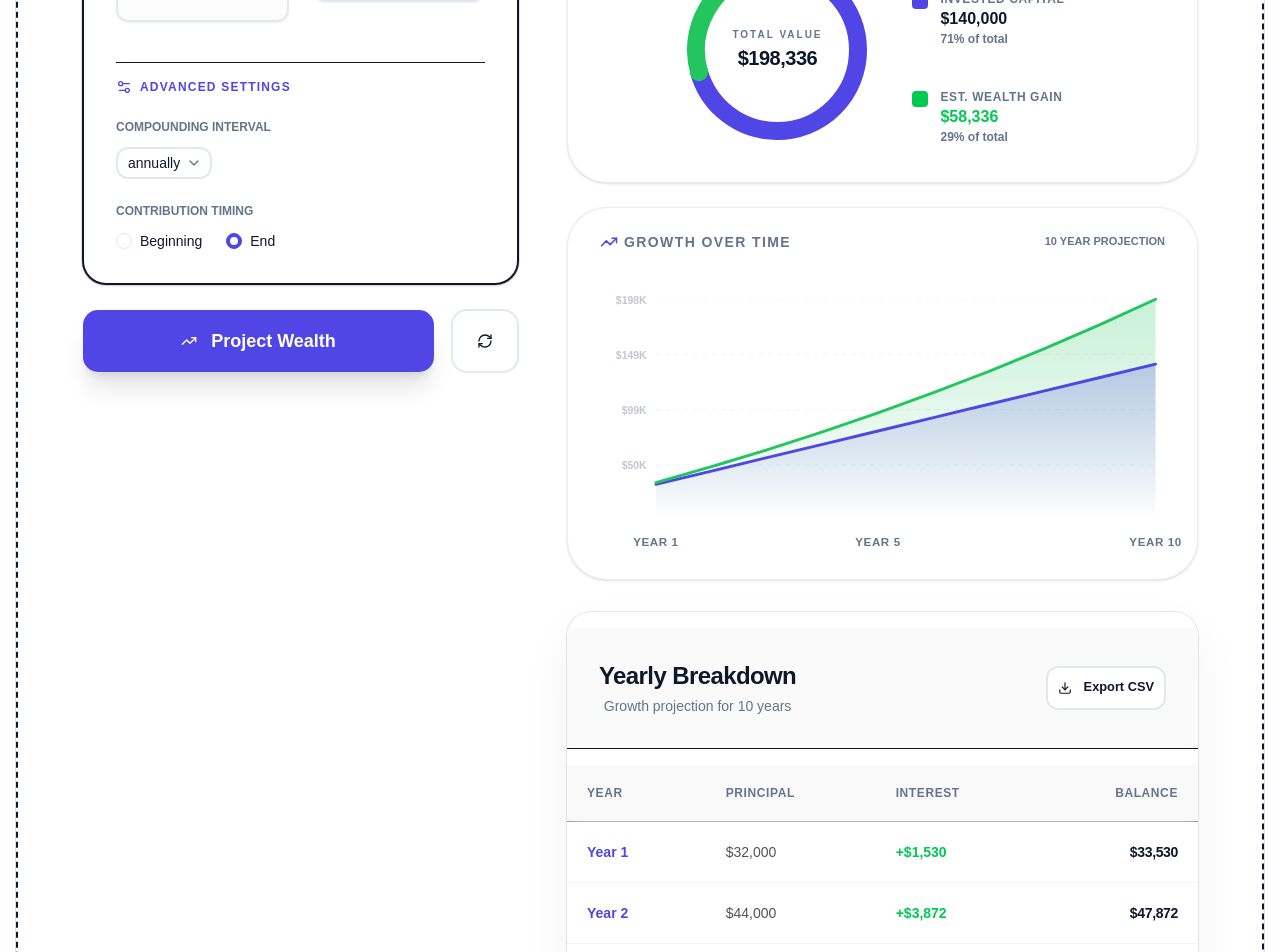
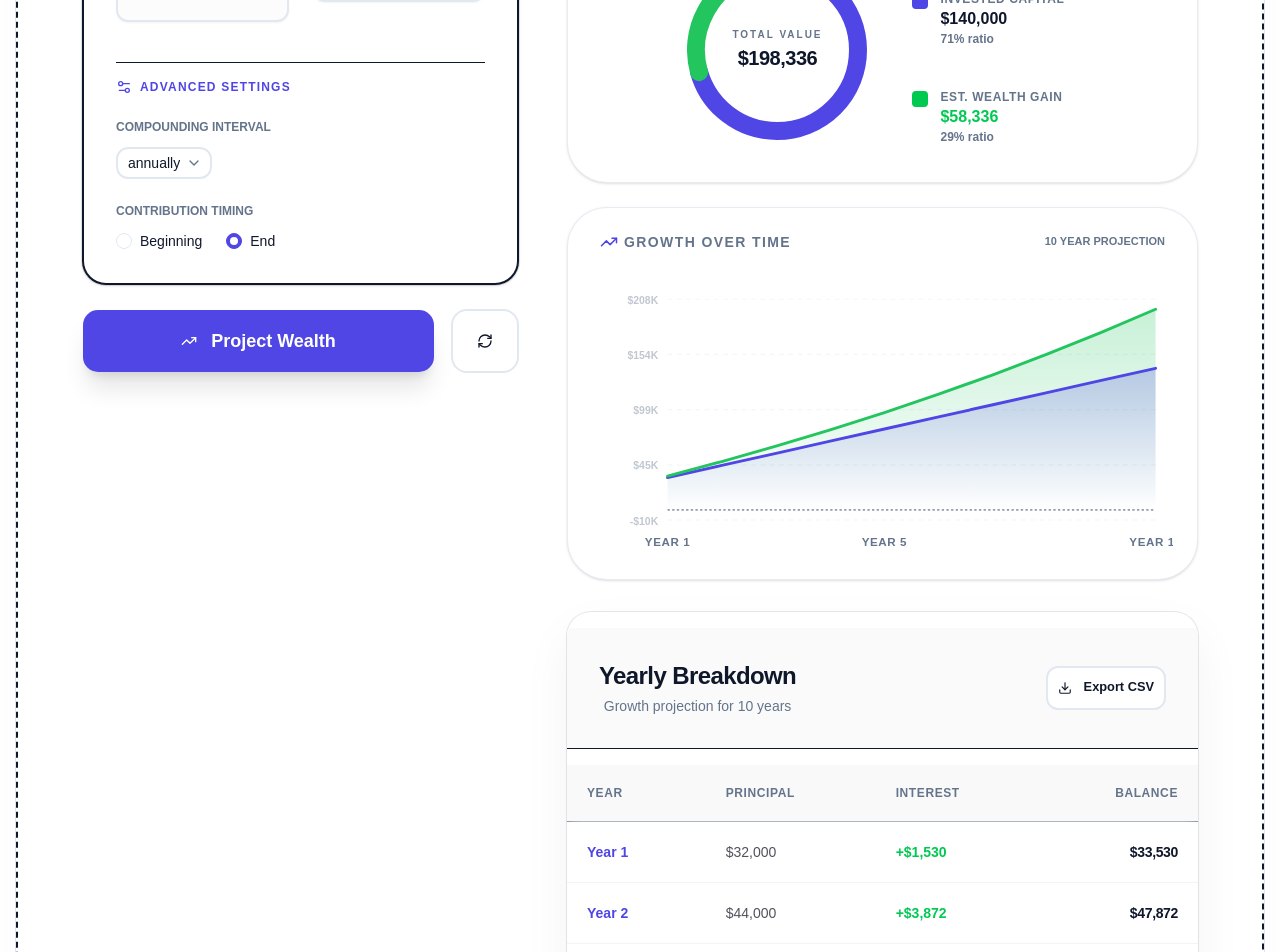
Before and after one commit to vaibhavdeshmukhdeveloper/the-utilify, a Next.js app: page /investment-calculator in a window 1280 px wide. Shown: the part 820-1772 px from the top of the page. Built offline with nearby package versions, Linux system fonts and the light colour scheme.

Commit message:
fix: handle negative values in calculator charts and currency formatting

```diff
--- a/src/app/investment-calculator/InvestmentCalculatorClient.tsx
+++ b/src/app/investment-calculator/InvestmentCalculatorClient.tsx
@@ -326,16 +326,24 @@
                 </div>
                 <div className="relative z-10">
                   <div className="text-xs font-black uppercase tracking-[0.4em] text-zinc-500 mb-4">Total Future Wealth</div>
-                  <div className="text-6xl md:text-7xl font-black tracking-tighter text-white mb-8">${result.total}</div>
+                  <div className="text-6xl md:text-7xl font-black tracking-tighter text-white mb-8">
+                    {result.total.startsWith("-") ? `-$${result.total.slice(1)}` : `$${result.total}`}
+                  </div>
 
                   <div className="grid grid-cols-2 gap-12 pt-8 border-t border-zinc-800">
                     <div>
                       <div className="text-[11px] font-black uppercase tracking-widest text-zinc-500 mb-2">Total Principal</div>
-                      <div className="text-2xl font-bold">${result.invested}</div>
+                      <div className="text-2xl font-bold">
+                        {result.invested.startsWith("-") ? `-$${result.invested.slice(1)}` : `$${result.invested}`}
+                      </div>
                     </div>
                     <div>
-                      <div className="text-[11px] font-black uppercase tracking-widest text-zinc-500 mb-2">Total Interest</div>
-                      <div className="text-2xl font-bold text-green-500">${result.returns}</div>
+                      <div className="text-[11px] font-black uppercase tracking-widest text-zinc-500 mb-2">
+                        {result.returns.startsWith("-") ? "Total Loss" : "Total Interest"}
+                      </div>
+                      <div className={`text-2xl font-bold ${result.returns.startsWith("-") ? "text-red-500" : "text-green-500"}`}>
+                        {result.returns.startsWith("-") ? `-$${result.returns.slice(1)}` : `$${result.returns}`}
+                      </div>
                     </div>
                   </div>
                 </div>
@@ -377,14 +385,22 @@
                       </tr>
                     </thead>
                     <tbody className="divide-y divide-zinc-100 dark:divide-zinc-800">
-                      {result.breakdown.map((row) => (
-                        <tr key={row.year} className="group hover:bg-zinc-50/50 dark:hover:bg-zinc-900/50 transition-colors">
-                          <td className="p-5 font-black text-primary">Year {row.year}</td>
-                          <td className="p-5 text-sm font-medium text-zinc-600 dark:text-zinc-400">${row.principal.toLocaleString('en-US', { maximumFractionDigits: 0 })}</td>
-                          <td className="p-5 text-sm font-bold text-green-500">+${row.interest.toLocaleString('en-US', { maximumFractionDigits: 0 })}</td>
-                          <td className="p-5 text-right font-black tracking-tight">${row.balance.toLocaleString('en-US', { maximumFractionDigits: 0 })}</td>
-                        </tr>
-                      ))}
+                      {result.breakdown.map((row) => {
+                        const isPrinNeg = row.principal < 0;
+                        const isIntNeg = row.interest < 0;
+                        const isBalNeg = row.balance < 0;
+                        const prinStr = (isPrinNeg ? "-$" : "$") + Math.abs(Math.round(row.principal)).toLocaleString('en-US');
+                        const intStr = (isIntNeg ? "-$" : "+$") + Math.abs(Math.round(row.interest)).toLocaleString('en-US');
+                        const balStr = (isBalNeg ? "-$" : "$") + Math.abs(Math.round(row.balance)).toLocaleString('en-US');
+                        return (
+                          <tr key={row.year} className="group hover:bg-zinc-50/50 dark:hover:bg-zinc-900/50 transition-colors">
+                            <td className="p-5 font-black text-primary">Year {row.year}</td>
+                            <td className="p-5 text-sm font-medium text-zinc-600 dark:text-zinc-400">{prinStr}</td>
+                            <td className={`p-5 text-sm font-bold ${isIntNeg ? "text-red-500" : "text-green-500"}`}>{intStr}</td>
+                            <td className="p-5 text-right font-black tracking-tight">{balStr}</td>
+                          </tr>
+                        );
+                      })}
                     </tbody>
                   </table>
                 </div>
--- a/src/app/sip-calculator/SipCalculatorClient.tsx
+++ b/src/app/sip-calculator/SipCalculatorClient.tsx
@@ -340,16 +340,24 @@
                 </div>
                 <div className="relative z-10">
                   <div className="text-xs font-black uppercase tracking-[0.5em] text-zinc-500 mb-6">Total Estimated Value</div>
-                  <div className="text-6xl md:text-8xl font-black tracking-tighter text-white mb-12">${result.total}</div>
+                  <div className="text-6xl md:text-8xl font-black tracking-tighter text-white mb-12">
+                    {result.total.startsWith("-") ? `-$${result.total.slice(1)}` : `$${result.total}`}
+                  </div>
 
                   <div className="grid grid-cols-2 gap-16 pt-10 border-t border-zinc-800">
                     <div>
                       <div className="text-[12px] font-black uppercase tracking-[0.2em] text-zinc-500 mb-3">Total Invested</div>
-                      <div className="text-3xl font-bold">${result.invested}</div>
+                      <div className="text-3xl font-bold">
+                        {result.invested.startsWith("-") ? `-$${result.invested.slice(1)}` : `$${result.invested}`}
+                      </div>
                     </div>
                     <div>
-                      <div className="text-[12px] font-black uppercase tracking-[0.2em] text-zinc-500 mb-3">Wealth Gain</div>
-                      <div className="text-3xl font-bold text-green-500">${result.returns}</div>
+                      <div className="text-[12px] font-black uppercase tracking-[0.2em] text-zinc-500 mb-3">
+                        {result.returns.startsWith("-") ? "Total Loss" : "Wealth Gain"}
+                      </div>
+                      <div className={`text-3xl font-bold ${result.returns.startsWith("-") ? "text-red-500" : "text-green-500"}`}>
+                        {result.returns.startsWith("-") ? `-$${result.returns.slice(1)}` : `$${result.returns}`}
+                      </div>
                     </div>
                   </div>
                 </div>
@@ -391,14 +399,22 @@
                       </tr>
                     </thead>
                     <tbody className="divide-y divide-zinc-100 dark:divide-zinc-800">
-                      {result.breakdown.map((row) => (
-                        <tr key={row.year} className="group hover:bg-zinc-50/50 dark:hover:bg-zinc-900/50 transition-colors">
-                          <td className="p-6 font-black text-primary text-lg">Year {row.year}</td>
-                          <td className="p-6 text-base font-medium text-zinc-600 dark:text-zinc-400">${row.principal.toLocaleString('en-US', { maximumFractionDigits: 0 })}</td>
-                          <td className="p-6 text-base font-bold text-green-500">+${row.interest.toLocaleString('en-US', { maximumFractionDigits: 0 })}</td>
-                          <td className="p-6 text-right font-black tracking-tight text-xl">${row.balance.toLocaleString('en-US', { maximumFractionDigits: 0 })}</td>
-                        </tr>
-                      ))}
+                      {result.breakdown.map((row) => {
+                        const isPrinNeg = row.principal < 0;
+                        const isIntNeg = row.interest < 0;
+                        const isBalNeg = row.balance < 0;
+                        const prinStr = (isPrinNeg ? "-$" : "$") + Math.abs(Math.round(row.principal)).toLocaleString('en-US');
+                        const intStr = (isIntNeg ? "-$" : "+$") + Math.abs(Math.round(row.interest)).toLocaleString('en-US');
+                        const balStr = (isBalNeg ? "-$" : "$") + Math.abs(Math.round(row.balance)).toLocaleString('en-US');
+                        return (
+                          <tr key={row.year} className="group hover:bg-zinc-50/50 dark:hover:bg-zinc-900/50 transition-colors">
+                            <td className="p-6 font-black text-primary text-lg">Year {row.year}</td>
+                            <td className="p-6 text-base font-medium text-zinc-600 dark:text-zinc-400">{prinStr}</td>
+                            <td className={`p-6 text-base font-bold ${isIntNeg ? "text-red-500" : "text-green-500"}`}>{intStr}</td>
+                            <td className="p-6 text-right font-black tracking-tight text-xl">{balStr}</td>
+                          </tr>
+                        );
+                      })}
                     </tbody>
                   </table>
                 </div>
--- a/src/components/CalculatorCharts.tsx
+++ b/src/components/CalculatorCharts.tsx
@@ -1,13 +1,21 @@
 "use client";
 
-import React, { useState, useRef, useEffect } from "react";
-import { TrendingUp, DollarSign } from "lucide-react";
+import React, { useState, useRef } from "react";
+import { TrendingUp } from "lucide-react";
 
 interface YearlyBreakdown {
   year: number;
   principal: number;
   interest: number;
   balance: number;
+}
+
+// Helper to format currency values cleanly for positive and negative numbers
+function formatCurrency(val: number): string {
+  const isNeg = val < 0;
+  const abs = Math.abs(val);
+  const formatted = "$" + Math.round(abs).toLocaleString("en-US");
+  return isNeg ? `-${formatted}` : formatted;
 }
 
 // ----------------------------------------------------
@@ -20,9 +28,16 @@
   invested: number;
   returns: number;
 }) {
-  const total = invested + returns;
-  const investedPct = total > 0 ? (invested / total) * 100 : 50;
-  const returnsPct = total > 0 ? (returns / total) * 100 : 50;
+  const absInvested = Math.abs(invested);
+  const absReturns = Math.abs(returns);
+  const totalMagnitude = absInvested + absReturns;
+
+  const investedPct = totalMagnitude > 0 ? (absInvested / totalMagnitude) * 100 : 50;
+  const returnsPct = totalMagnitude > 0 ? (absReturns / totalMagnitude) * 100 : 50;
+
+  const netTotal = invested + returns;
+  const isReturnsNegative = returns < 0;
+  const returnsColor = isReturnsNegative ? "#ef4444" : "#22c55e"; // Red if loss, Green if gain
 
   const [hovered, setHovered] = useState<"none" | "invested" | "returns">("none");
 
@@ -33,17 +48,13 @@
   const radius = (size - strokeWidth) / 2;
   const circ = 2 * Math.PI * radius; // ~446
 
-  // Stroke offsets
-  const investedOffset = circ - (circ * investedPct) / 100;
-  const returnsOffset = circ - (circ * returnsPct) / 100;
+  // Stroke offsets safely clamped
+  const investedOffset = Math.max(0, Math.min(circ, circ - (circ * investedPct) / 100));
+  const returnsOffset = Math.max(0, Math.min(circ, circ - (circ * returnsPct) / 100));
 
-  // Rotations so segments align nicely (Invested starts at top, Returns follows)
+  // Rotations
   const rotationInvested = -90;
   const rotationReturns = -90 + (investedPct * 3.6);
-
-  const formatCurrency = (val: number) => {
-    return "$" + Math.round(val).toLocaleString("en-US");
-  };
 
   return (
     <div className="flex flex-col md:flex-row items-center gap-8 justify-center p-6 bg-card border border-border/80 rounded-[2.5rem] shadow-sm">
@@ -76,13 +87,13 @@
             onMouseEnter={() => setHovered("invested")}
             onMouseLeave={() => setHovered("none")}
           />
-          {/* Wealth Gain segment */}
+          {/* Wealth Gain / Loss segment */}
           <circle
             cx={center}
             cy={center}
             r={radius}
             fill="transparent"
-            stroke="#22c55e"
+            stroke={returnsColor}
             strokeWidth={strokeWidth + (hovered === "returns" ? 3 : 0)}
             strokeDasharray={circ}
             strokeDashoffset={returnsOffset}
@@ -99,7 +110,7 @@
           {hovered === "none" ? (
             <>
               <span className="text-[10px] font-black uppercase tracking-[0.2em] text-muted-foreground">Total Value</span>
-              <span className="text-xl font-black tracking-tight text-foreground mt-0.5">{formatCurrency(total)}</span>
+              <span className="text-xl font-black tracking-tight text-foreground mt-0.5">{formatCurrency(netTotal)}</span>
             </>
           ) : hovered === "invested" ? (
             <>
@@ -109,7 +120,9 @@
             </>
           ) : (
             <>
-              <span className="text-[10px] font-black uppercase tracking-[0.2em] text-green-500">Wealth Gain</span>
+              <span className={`text-[10px] font-black uppercase tracking-[0.2em] ${isReturnsNegative ? "text-red-500" : "text-green-500"}`}>
+                {isReturnsNegative ? "Est. Loss" : "Wealth Gain"}
+              </span>
               <span className="text-xl font-black tracking-tight text-foreground mt-0.5">{formatCurrency(returns)}</span>
               <span className="text-[10px] font-bold text-muted-foreground mt-0.5">{Math.round(returnsPct)}%</span>
             </>
@@ -133,11 +146,11 @@
           <div>
             <div className="text-xs font-black text-muted-foreground uppercase tracking-wider">Invested Capital</div>
             <div className="text-base font-bold text-foreground">{formatCurrency(invested)}</div>
-            <div className="text-xs font-semibold text-muted-foreground">{Math.round(investedPct)}% of total</div>
+            <div className="text-xs font-semibold text-muted-foreground">{Math.round(investedPct)}% ratio</div>
           </div>
         </div>
 
-        {/* Wealth Gain Legend Item */}
+        {/* Wealth Gain/Loss Legend Item */}
         <div
           className={`flex items-start gap-3 p-3 rounded-2xl transition-colors select-none ${
             hovered === "returns" ? "bg-muted/80 border border-green-500/20" : "border border-transparent"
@@ -145,11 +158,15 @@
           onMouseEnter={() => setHovered("returns")}
           onMouseLeave={() => setHovered("none")}
         >
-          <div className="w-4 h-4 rounded bg-green-500 shrink-0 mt-0.5" />
+          <div className={`w-4 h-4 rounded ${isReturnsNegative ? "bg-red-500" : "bg-green-500"} shrink-0 mt-0.5`} />
           <div>
-            <div className="text-xs font-black text-muted-foreground uppercase tracking-wider">Est. Wealth Gain</div>
-            <div className="text-base font-bold text-green-500">{formatCurrency(returns)}</div>
-            <div className="text-xs font-semibold text-muted-foreground">{Math.round(returnsPct)}% of total</div>
+            <div className="text-xs font-black text-muted-foreground uppercase tracking-wider">
+              {isReturnsNegative ? "Est. Wealth Loss" : "Est. Wealth Gain"}
+            </div>
+            <div className={`text-base font-bold ${isReturnsNegative ? "text-red-500" : "text-green-500"}`}>
+              {formatCurrency(returns)}
+            </div>
+            <div className="text-xs font-semibold text-muted-foreground">{Math.round(returnsPct)}% ratio</div>
           </div>
         </div>
       </div>
@@ -171,13 +188,40 @@
   if (!breakdown || breakdown.length === 0) return null;
 
   const totalYears = breakdown.length;
-  const lastItem = breakdown[totalYears - 1];
-  const maxVal = lastItem.balance || 1;
+
+  // Find min and max across all breakdown data points (principal and balance)
+  let rawMin = 0;
+  let rawMax = 0;
+
+  breakdown.forEach((item) => {
+    if (item.balance < rawMin) rawMin = item.balance;
+    if (item.balance > rawMax) rawMax = item.balance;
+    if (item.principal < rawMin) rawMin = item.principal;
+    if (item.principal > rawMax) rawMax = item.principal;
+  });
+
+  // Handle flat or zero ranges
+  if (rawMin === rawMax) {
+    if (rawMax >= 0) {
+      rawMax = rawMax === 0 ? 100 : rawMax * 1.1;
+      rawMin = 0;
+    } else {
+      rawMax = 0;
+      rawMin = rawMin * 1.1;
+    }
+  }
+
+  // Add 5% padding to top/bottom bounds so points don't touch strict canvas edges
+  const marginRatio = 0.05;
+  const rawRange = rawMax - rawMin;
+  const minVal = rawMin - rawRange * marginRatio;
+  const maxVal = rawMax + rawRange * marginRatio;
+  const range = maxVal - minVal || 1;
 
   // Chart dimensions inside the viewBox
   const width = 500;
   const height = 240;
-  const paddingLeft = 55;
+  const paddingLeft = 65; // increased padding for negative labels like -$100M
   const paddingRight = 15;
   const paddingTop = 20;
   const paddingBottom = 30;
@@ -185,14 +229,19 @@
   const chartWidth = width - paddingLeft - paddingRight;
   const chartHeight = height - paddingTop - paddingBottom;
 
-  // Convert year statistics to SVG coordinates
+  // Convert year statistics to SVG coordinates safely bounded within chart box
   const getCoordinates = (index: number, val: number) => {
     const x = paddingLeft + (index / (totalYears > 1 ? totalYears - 1 : 1)) * chartWidth;
-    const y = paddingTop + chartHeight - (val / maxVal) * chartHeight;
+    const normalizedVal = (val - minVal) / range;
+    const rawY = paddingTop + chartHeight - normalizedVal * chartHeight;
+    const y = Math.min(Math.max(rawY, paddingTop), paddingTop + chartHeight);
     return { x, y };
   };
 
-  // Compile path commands for both lines & areas
+  // Zero-line Y coordinate
+  const zeroY = getCoordinates(0, 0).y;
+
+  // Compile path commands for lines & area fills
   let balancePoints = "";
   let principalPoints = "";
 
@@ -209,27 +258,31 @@
     }
   });
 
-  // Close areas down to bottom
+  // Close areas down/up to baseline zeroY
   const startX = getCoordinates(0, 0).x;
   const endX = getCoordinates(totalYears - 1, 0).x;
-  const bottomY = paddingTop + chartHeight;
 
   const balanceAreaPath = totalYears > 0
-    ? `${balancePoints} L ${endX} ${bottomY} L ${startX} ${bottomY} Z`
+    ? `${balancePoints} L ${endX} ${zeroY} L ${startX} ${zeroY} Z`
     : "";
 
   const principalAreaPath = totalYears > 0
-    ? `${principalPoints} L ${endX} ${bottomY} L ${startX} ${bottomY} Z`
+    ? `${principalPoints} L ${endX} ${zeroY} L ${startX} ${zeroY} Z`
     : "";
 
-  // Grid lines calculation
-  const gridLines = [0.25, 0.5, 0.75, 1];
+  // Grid lines calculation (5 steps spanning minVal to maxVal)
+  const gridSteps = 4;
+  const gridLines = Array.from({ length: gridSteps + 1 }, (_, i) => minVal + (range * i) / gridSteps);
 
   const formatCurrencyAbbrev = (val: number) => {
-    if (val >= 1e9) return `$${(val / 1e9).toFixed(1)}B`;
-    if (val >= 1e6) return `$${(val / 1e6).toFixed(1)}M`;
-    if (val >= 1e3) return `$${(val / 1e3).toFixed(0)}K`;
-    return `$${Math.round(val)}`;
+    const isNeg = val < 0;
+    const abs = Math.abs(val);
+    let formatted = "";
+    if (abs >= 1e9) formatted = `$${(abs / 1e9).toFixed(1)}B`;
+    else if (abs >= 1e6) formatted = `$${(abs / 1e6).toFixed(1)}M`;
+    else if (abs >= 1e3) formatted = `$${(abs / 1e3).toFixed(0)}K`;
+    else formatted = `$${Math.round(abs)}`;
+    return isNeg ? `-${formatted}` : formatted;
   };
 
   const handleMouseMove = (e: React.MouseEvent<SVGSVGElement>) => {
@@ -248,7 +301,7 @@
   const activePrinCoord = activeIdx !== null && activeData ? getCoordinates(activeIdx, activeData.principal) : null;
 
   return (
-    <div ref={containerRef} className="flex flex-col gap-6 p-6 bg-card border border-border/80 rounded-[2.5rem] shadow-sm w-full relative">
+    <div ref={containerRef} className="flex flex-col gap-6 p-6 bg-card border border-border/80 rounded-[2.5rem] shadow-sm w-full relative overflow-hidden">
       <div className="flex justify-between items-center px-2">
         <h4 className="font-bold text-foreground text-sm uppercase tracking-widest text-muted-foreground flex items-center gap-1.5">
           <TrendingUp className="h-4.5 w-4.5 text-primary" /> Growth Over Time
@@ -258,12 +311,12 @@
         </span>
       </div>
 
-      <div className="relative">
+      <div className="relative overflow-hidden">
         <svg
           width="100%"
           height="100%"
           viewBox={`0 0 ${width} ${height}`}
-          className="overflow-visible select-none"
+          className="overflow-hidden select-none"
           onMouseMove={handleMouseMove}
           onMouseLeave={() => setActiveIdx(null)}
         >
@@ -280,9 +333,8 @@
           </defs>
 
           {/* Horizontal grid lines and axis tags */}
-          {gridLines.map((ratio, index) => {
-            const gridY = paddingTop + chartHeight - ratio * chartHeight;
-            const gridVal = ratio * maxVal;
+          {gridLines.map((gridVal, index) => {
+            const gridY = getCoordinates(0, gridVal).y;
             return (
               <g key={index} className="opacity-40">
                 <line
@@ -306,6 +358,20 @@
               </g>
             );
           })}
+
+          {/* Zero baseline highlight if range spans across positive and negative */}
+          {minVal < 0 && maxVal > 0 && (
+            <line
+              x1={paddingLeft}
+              y1={zeroY}
+              x2={width - paddingRight}
+              y2={zeroY}
+              stroke="var(--muted-foreground)"
+              strokeDasharray="2 2"
+              strokeWidth="1.5"
+              className="opacity-70"
+            />
+          )}
 
           {/* Year X labels */}
           {breakdown.length > 0 && [0, Math.floor((totalYears - 1) / 2), totalYears - 1].map((yearIdx) => {
@@ -414,11 +480,11 @@
             </div>
             <div>
               <div className="text-[9px] font-black uppercase text-primary tracking-wider">Invested</div>
-              <div className="text-sm font-bold">${Math.round(activeData.principal).toLocaleString()}</div>
+              <div className="text-sm font-bold">{formatCurrency(activeData.principal)}</div>
             </div>
             <div>
               <div className="text-[9px] font-black uppercase text-green-400 tracking-wider">Maturity</div>
-              <div className="text-sm font-black text-green-400">${Math.round(activeData.balance).toLocaleString()}</div>
+              <div className="text-sm font-black text-green-400">{formatCurrency(activeData.balance)}</div>
             </div>
           </div>
         )}
```
